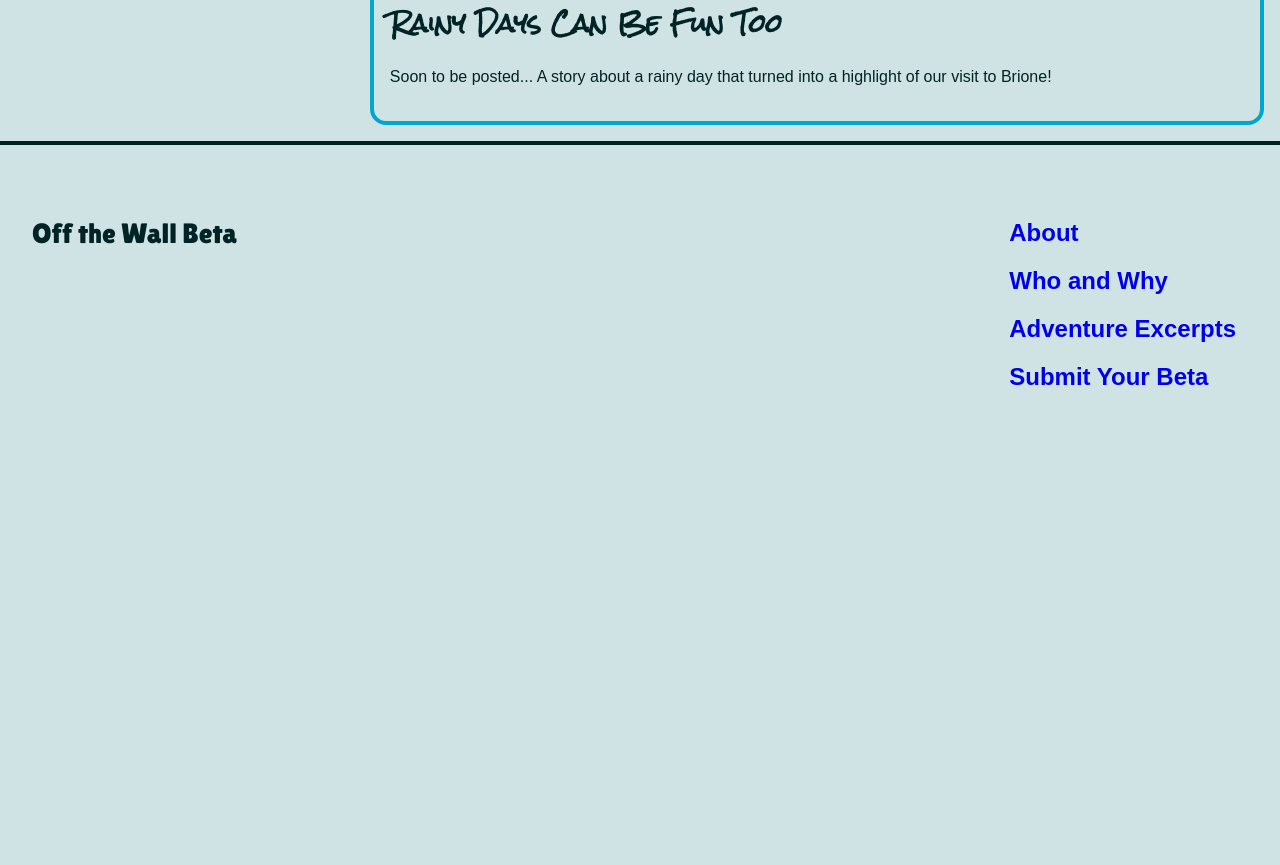
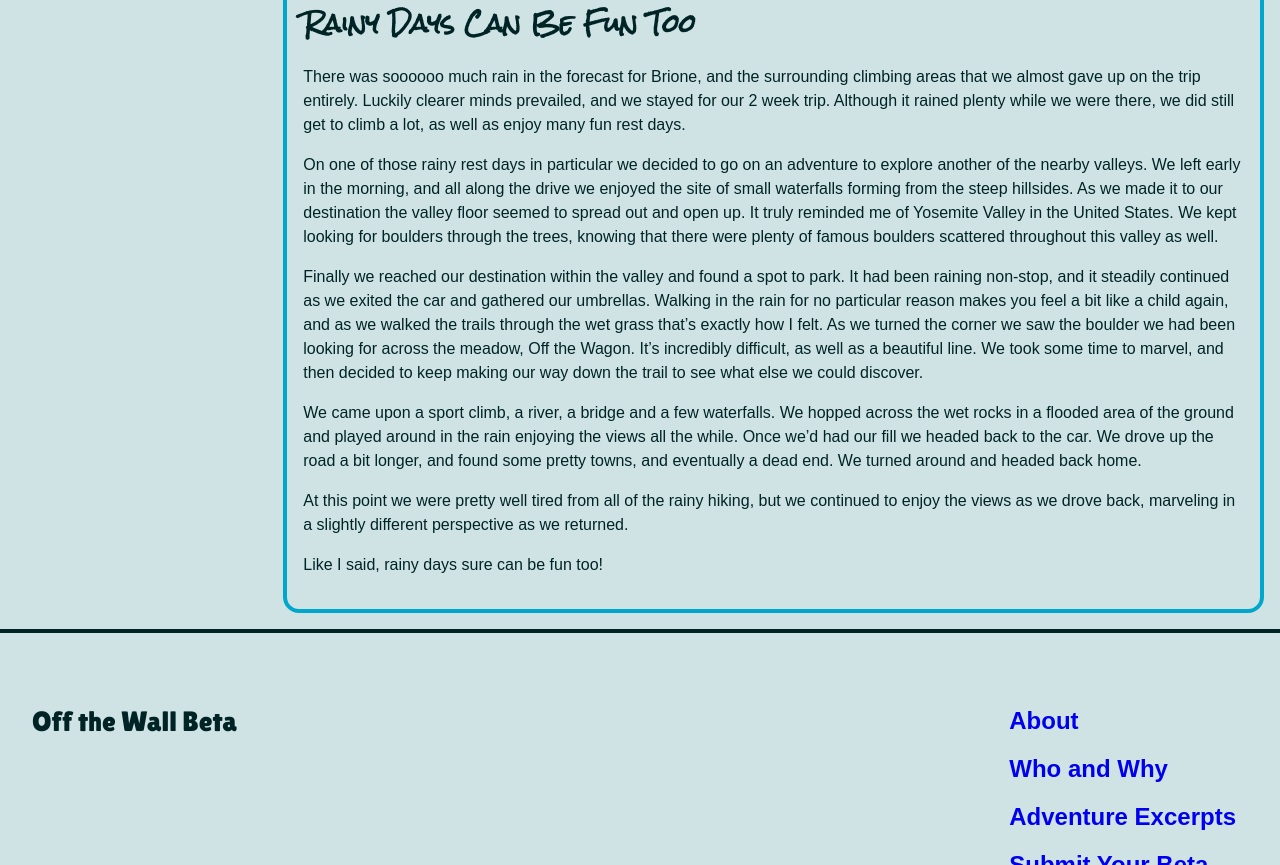
Before and after one commit to caimarmal/offthewallbeta, a plain HTML site: page adventure-excerpts.html in a window 1280 px wide. Shown: the part 1075-1940 px from the top of the page. Before the commit the page ends 1540 px from the top, so only its background shows below. Drawn offline with Linux system fonts and the light colour scheme; a web font is replaced by a local one.

Commit message:
Add brione blog post content

```diff
--- a/adventure-excerpts.html
+++ b/adventure-excerpts.html
@@ -66,7 +66,12 @@
             <div id="brione-story" class="blog-image"></div>
             <div class="blog-description">
                 <h3>Rainy Days Can Be Fun Too</h3>
-                <p>Soon to be posted... A story about a rainy day that turned into a highlight of our visit to Brione!</p>
+                <p>There was soooooo much rain in the forecast for Brione, and the surrounding climbing areas that we almost gave up on the trip entirely. Luckily clearer minds prevailed, and we stayed for our 2 week trip. Although it rained plenty while we were there, we did still get to climb a lot, as well as enjoy many fun rest days.</p>
+                <p>On one of those rainy rest days in particular we decided to go on an adventure to explore another of the nearby valleys. We left early in the morning, and all along the drive we enjoyed the site of small waterfalls forming from the steep hillsides. As we made it to our destination the valley floor seemed to spread out and open up. It truly reminded me of Yosemite Valley in the United States. We kept looking for boulders through the trees, knowing that there were plenty of famous boulders scattered throughout this valley as well.</p>
+                <p>Finally we reached our destination within the valley and found a spot to park. It had been raining non-stop, and it steadily continued as we exited the car and gathered our umbrellas. Walking in the rain for no particular reason makes you feel a bit like a child again, and as we walked the trails through the wet grass that’s exactly how I felt. As we turned the corner we saw the boulder we had been looking for across the meadow, Off the Wagon. It’s incredibly difficult, as well as a beautiful line. We took some time to marvel, and then decided to keep making our way down the trail to see what else we could discover.</p>
+                <p>We came upon a sport climb, a river, a bridge and a few waterfalls. We hopped across the wet rocks in a flooded area of the ground and played around in the rain enjoying the views all the while. Once we’d had our fill we headed back to the car. We drove up the road a bit longer, and found some pretty towns, and eventually a dead end. We turned around and headed back home.</p>
+                <p>At this point we were pretty well tired from all of the rainy hiking, but we continued to enjoy the views as we drove back, marveling in a slightly different perspective as we returned.</p>
+                <p>Like I said, rainy days sure can be fun too!</p>
             </div>
         </section>
         <aside class="archives">
```
